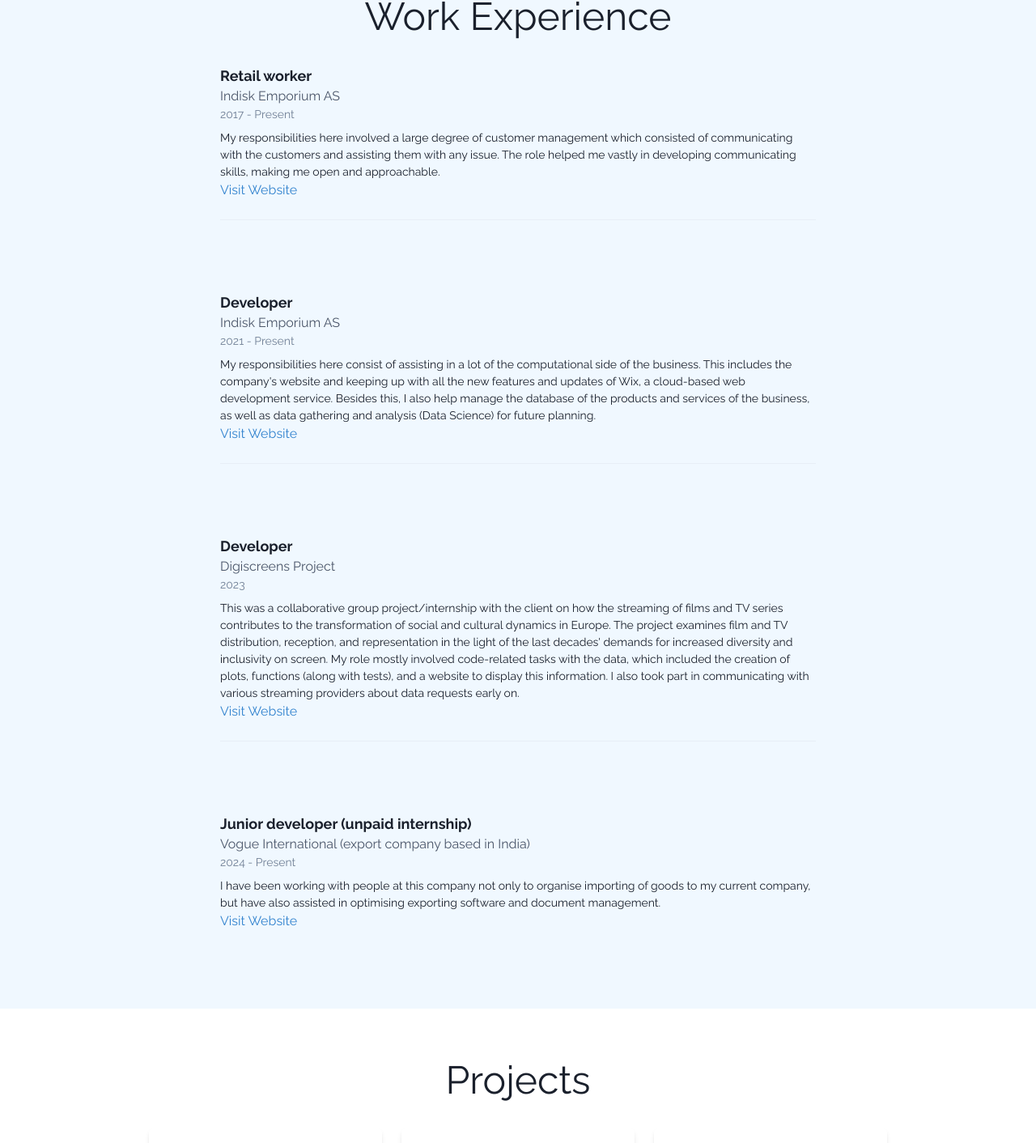
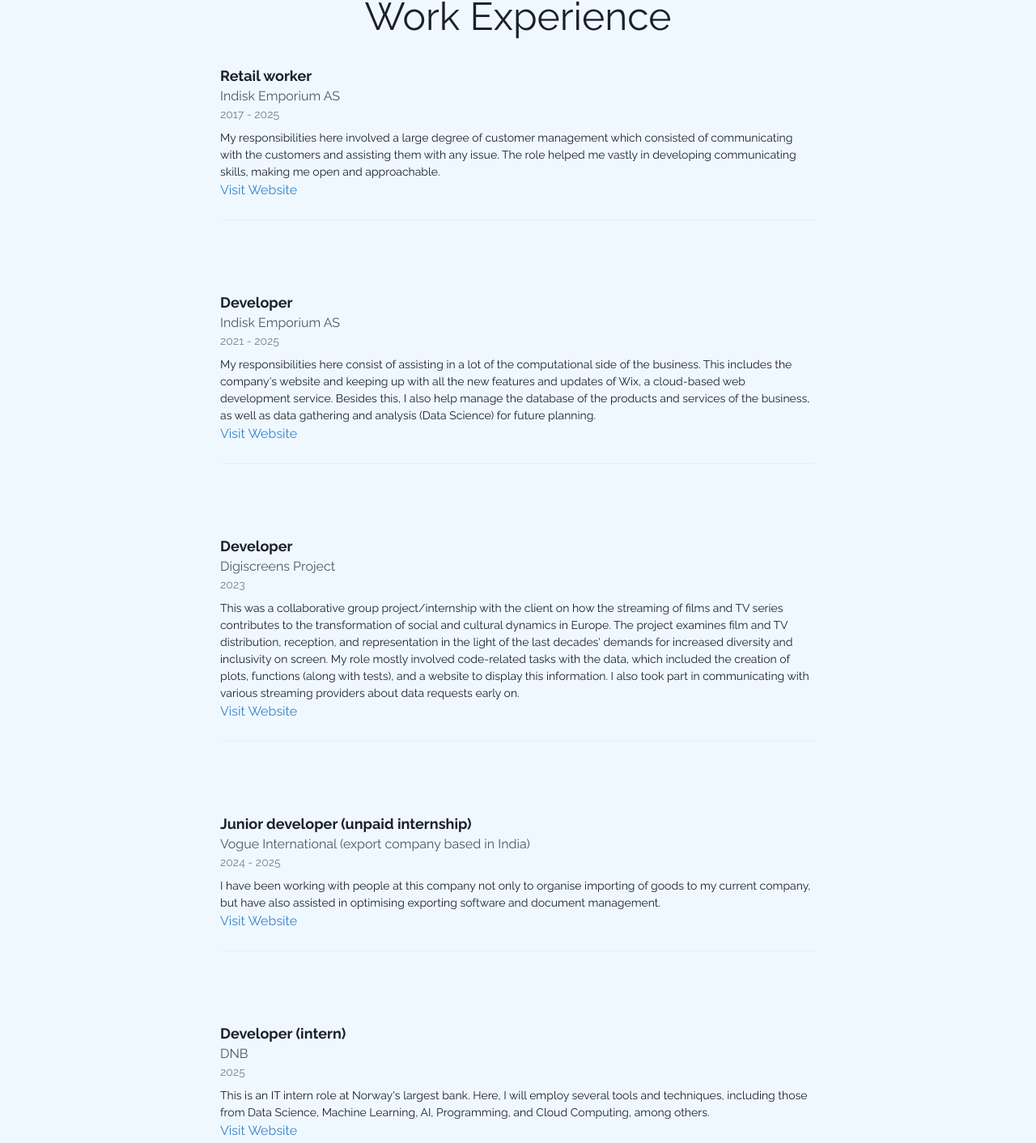
Before and after one commit to kavmal7/Online-CV, a React (Create React App) app: page / in a window 1280 px wide. Shown: the part 1949-3361 px from the top of the page at 81% size. Built offline with nearby package versions, Linux system fonts and the light colour scheme; grey boxes are pictures that could not be loaded.

Commit message:
Updated info on work experience

```diff
--- a/src/components/WorkExperience.js
+++ b/src/components/WorkExperience.js
@@ -6,14 +6,14 @@
     {
         company: 'Indisk Emporium AS',
         role: 'Retail worker',
-        year: '2017 - Present',
+        year: '2017 - 2025',
         details: 'My responsibilities here involved a large degree of customer management which consisted of communicating with the customers and assisting them with any issue. The role helped me vastly in developing communicating skills, making me open and approachable.',
         companyUrl: 'https://www.indiske.com/'
     },
     {
         company: 'Indisk Emporium AS',
         role: 'Developer',
-        year: '2021 - Present',
+        year: '2021 - 2025',
         details: 'My responsibilities here consist of assisting in a lot of the computational side of the business. This includes the company\'s website and keeping up with all the new features and updates of Wix, a cloud-based web development service. Besides this, I also help manage the database of the products and services of the business, as well as data gathering and analysis (Data Science) for future planning.',
         companyUrl: 'https://www.indiske.com/'
     },
@@ -27,8 +27,14 @@
     {
       company: 'Vogue International (export company based in India)',
       role: 'Junior developer (unpaid internship)',
-      year: '2024 - Present',
+      year: '2024 - 2025',
       details: 'I have been working with people at this company not only to organise importing of goods to my current company, but have also assisted in optimising exporting software and document management.',
+    },
+    {
+      company: 'DNB',
+      role: 'Developer (intern)',
+      year: '2025',
+      details: 'This is an IT intern role at Norway\'s largest bank. Here, I will employ several tools and techniques, including those from Data Science, Machine Learning, AI, Programming, and Cloud Computing, among others.',
     }
 ]
 
```
